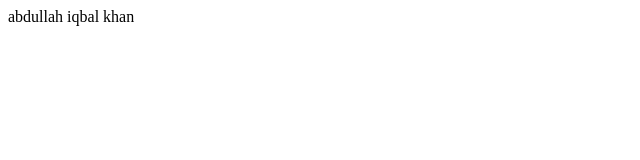
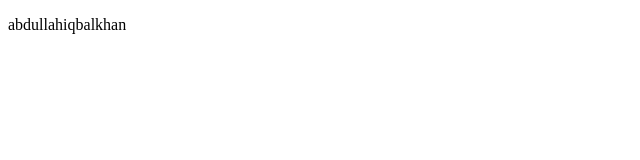
Before and after one commit to ABDULLAHIQBAL125/myfirstrepo, a plain HTML site: page index.html in a window 1280 px wide. Shown: the whole page, without its empty margins (0-640 px from the left). Drawn offline with Linux system fonts and the light colour scheme.

Commit message:
Update index.html

```diff
--- a/index.html
+++ b/index.html
@@ -6,7 +6,7 @@
     <title>Document</title>
 </head>
 <body>
-    abdullah iqbal khan
-
+<p>abdullahiqbalkhan
+</p>
 </body>
 </html>
```
